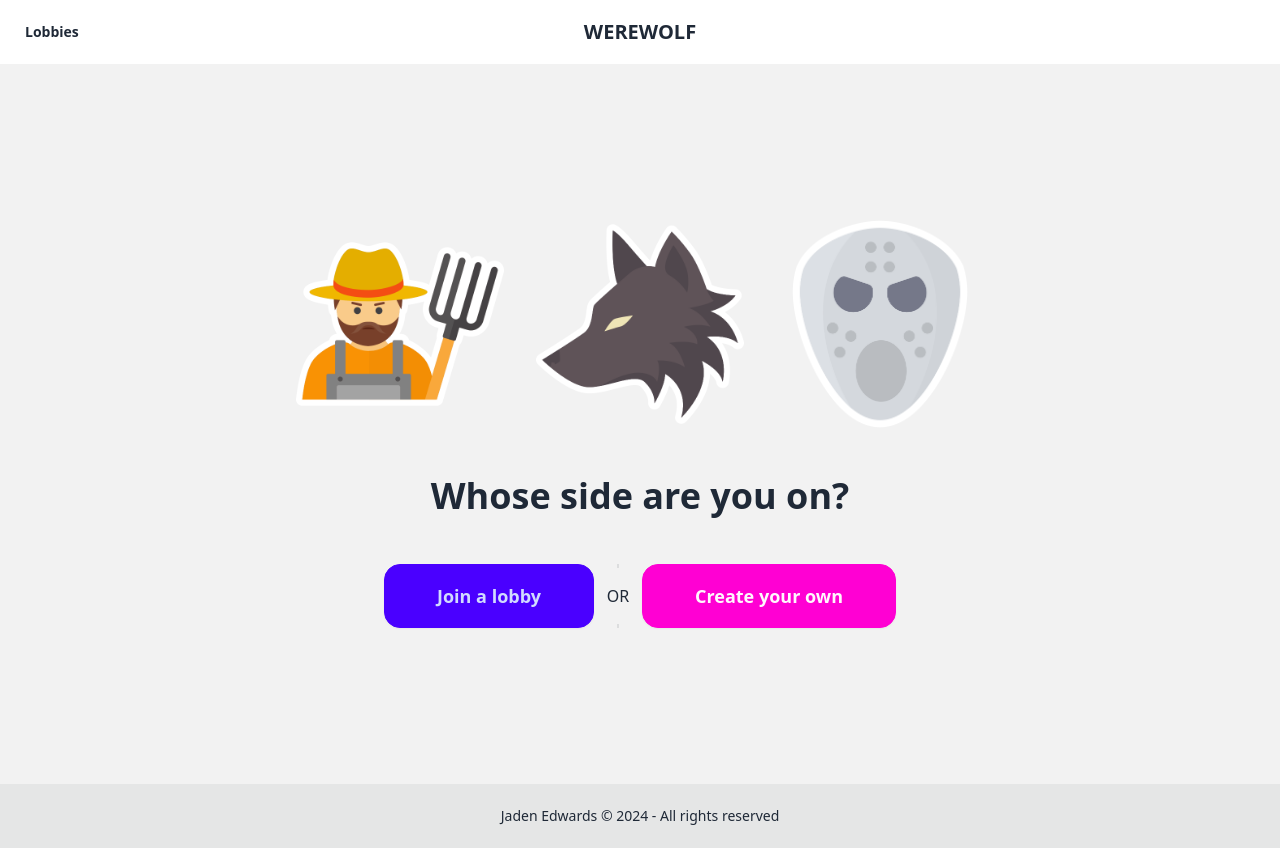
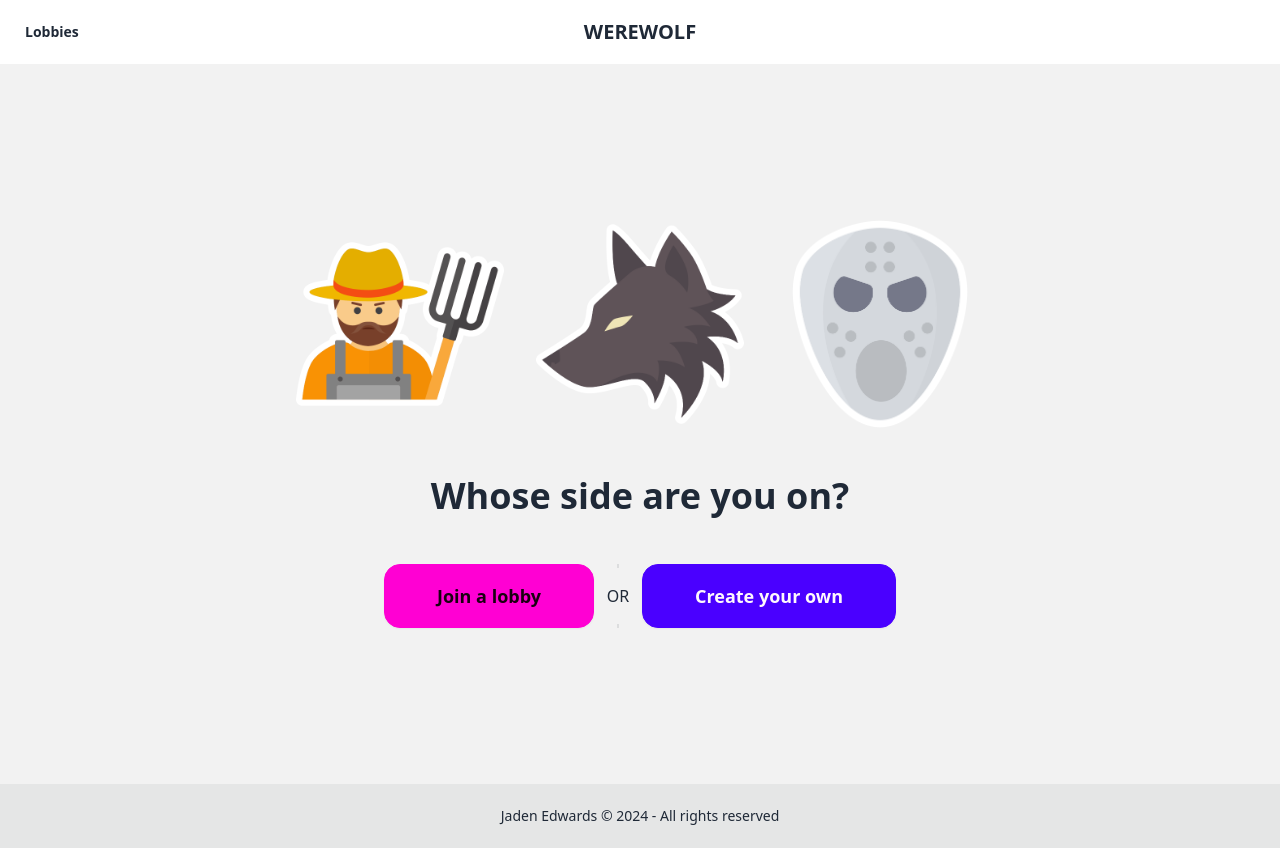
Before and after one commit to jadenet/werewolf-boardgame, a React (Vite) app in the folder frontend/: page / in a window 1280 px wide. Built offline with nearby package versions, Linux system fonts and the light colour scheme.

Commit message:
Switch primary and secondary colors

```diff
--- a/frontend/tailwind.config.ts
+++ b/frontend/tailwind.config.ts
@@ -1,30 +1,27 @@
 import type { Config } from "tailwindcss";
+import DaisyUIThemes from "daisyui/src/theming/themes";
+import daisyui from "daisyui";
 
 const config: Config = {
   content: ["./src/**/*.{js,ts,jsx,tsx,mdx}"],
-  theme: {
-    extend: {
-      backgroundImage: {
-        "gradient-radial": "radial-gradient(var(--tw-gradient-stops))",
-        "gradient-conic":
-          "conic-gradient(from 180deg at 50% 50%, var(--tw-gradient-stops))",
+  plugins: [daisyui],
+  daisyui: {
+    themes: [
+      {
+        light: {
+          ...DaisyUIThemes["light"],
+          primary: DaisyUIThemes["light"].secondary,
+          secondary: DaisyUIThemes["light"].primary,
+        },
       },
-    },
-  },
-  plugins: [require("daisyui")],
-  daisyui: {
-    themes: {
-      light: {
-        ...require("daisyui/src/theming/themes")["light"],
-        primary: "blue",
-        secondary: "teal",
+      {
+        dark: {
+          ...DaisyUIThemes["dark"],
+          primary: DaisyUIThemes["dark"].secondary,
+          secondary: DaisyUIThemes["dark"].primary,
+        },
       },
-      dark: {
-        ...require("daisyui/src/theming/themes")["light"],
-        primary: "blue",
-        secondary: "teal",
-      },
-    },
+    ],
   },
 };
 export default config;
```
